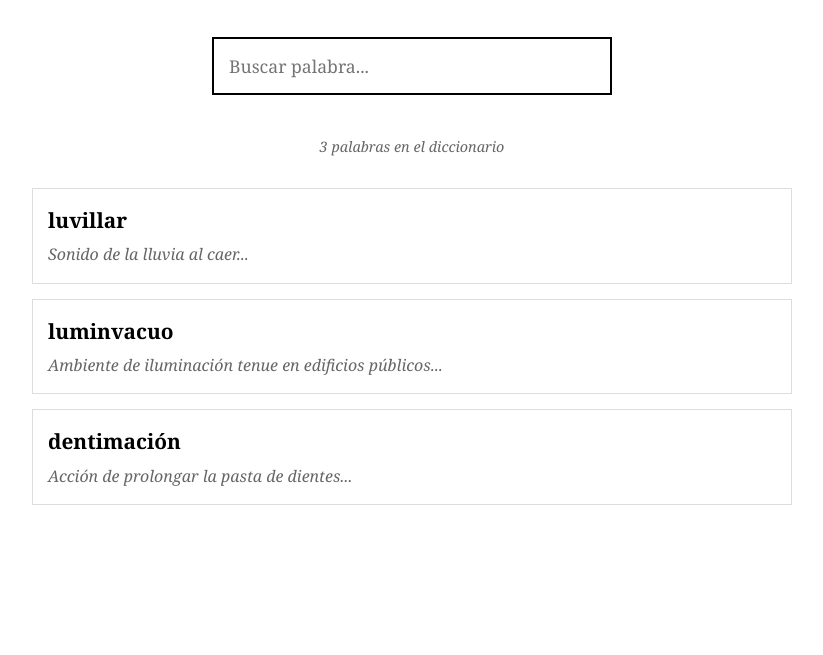
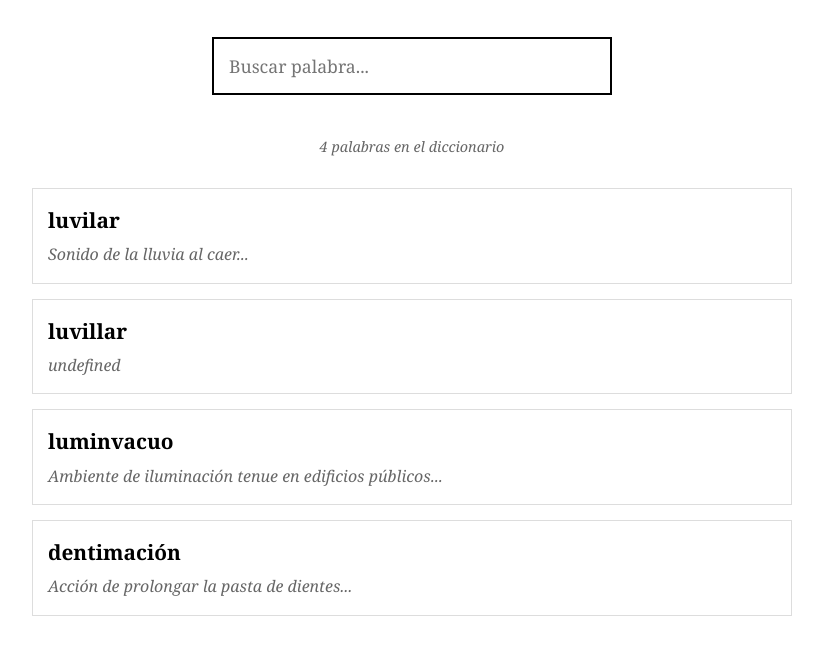
Before and after one commit to JorgeAcebes/diccionario_personal, a plain HTML site: page index.html in a window 1280 px wide. Shown: the part 145-800 px from the top of the page, without its empty margins (228-1051 px from the left). Drawn offline with Linux system fonts and the light colour scheme.

Commit message:
Update index.html

```diff
--- a/index.html
+++ b/index.html
@@ -184,16 +184,21 @@
     <script>
         // Diccionario de palabras - Puedes agregar más palabras aquí
         const dictionary = {
-            "luvillar": {
-                definition: "El ligero sonido que hace la lluvia al caer, al rebotar contra el suelo, las ventanas, el techo u otras superficies. También se refiere a un luvilar intenso, debido a fuertes lluvias o granizo.",
+            "luvilar": {
+                definition: "El ligero sonido que hace la lluvia al caer, al rebotar contra el suelo, las ventanas, el techo u otras superficies.",
                 preview: "Sonido de la lluvia al caer..."
             },
+            "luvillar":{
+                definition: "Un luvilar intenso, debido a fuertes lluvias o granizo",
+                previw: "Un luvilar intenso ..."
+            },
+
             "luminvacuo": {
                 definition: "El ambiente causado por una iluminación más tenue en ciertos edificios públicos, típicos de los meses de invierno, en los que se nota de manera evidente la carencia de luz causada por una bombilla fundida.",
                 preview: "Ambiente de iluminación tenue en edificios públicos..."
             },
             "dentimación": {
-                definition: "La acción de prolongar la pasta de dientes hasta la última gota, motivado por aprovechar el máximo de la misma pero también como manera de postergar el tener que coger una pasta de dientes nueva.",
+                definition: "El arte de prolongar la vida útil de un tubo de pasta de dientes mediante presiones, enrollamientos y maniobras diversas para extraer hasta el último vestigio del producto, combinando un sentido práctico de aprovechamiento con la natural procrastinación ante la necesidad de reemplazarlo.",
                 preview: "Acción de prolongar la pasta de dientes..."
             }
         };
```
